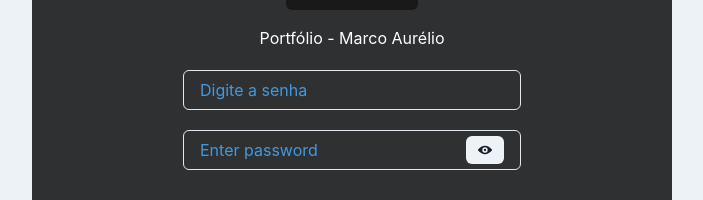
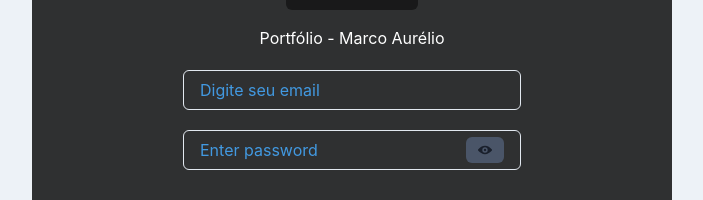
Before and after one commit to marcolongitude/mustafar-portfolio, a React (Create React App) app: page /login in a window 1280 px wide. Shown: the part 288-488 px from the top of the page, without its empty margins (288-991 px from the left). Built offline with nearby package versions, Linux system fonts and the light colour scheme.

Commit message:
styles inputs login fixes

```diff
--- a/src/features/auth/Login.tsx
+++ b/src/features/auth/Login.tsx
@@ -9,7 +9,8 @@ import {
   Box,
   useToast,
   Highlight,
-  Flex
+  Flex,
+  useColorModeValue
 } from '@chakra-ui/react'
 import { ViewOffIcon, ViewIcon, ArrowForwardIcon } from '@chakra-ui/icons'
 
@@ -41,7 +42,7 @@ function PasswordInput({
         onChange={onChange}
       />
       <InputRightElement width="4.5rem">
-        <Button h="1.75rem" size="sm" onClick={handleClick}>
+        <Button h="1.65rem" size="sm" bg={'gray.600'} onClick={handleClick}>
           {show ? <ViewOffIcon /> : <ViewIcon />}
         </Button>
       </InputRightElement>
@@ -113,7 +114,7 @@ export const Login = () => {
               onChange={handleChange}
               name="email"
               type="text"
-              placeholder="Digite a senha"
+              placeholder="Digite seu email"
               _placeholder={{ opacity: 1, color: 'blue.400' }}
             />
           </InputGroup>
```
